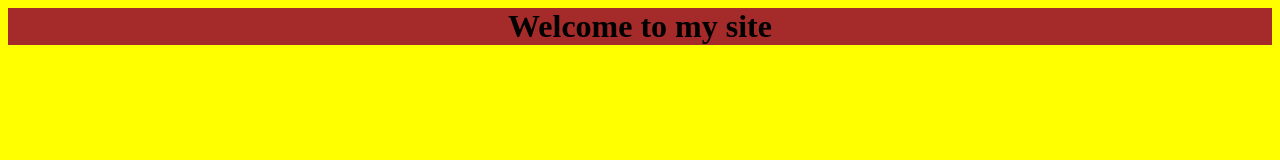
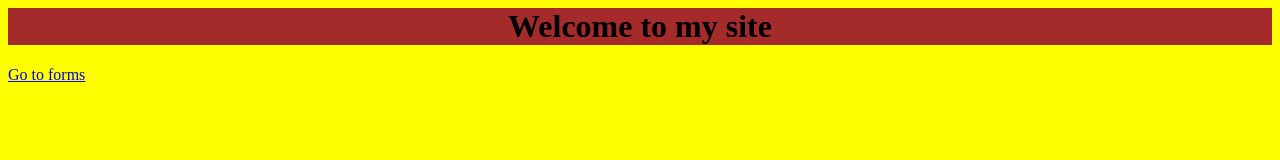
Before and after one commit to mrinal-github2021/shaswot2023, a plain HTML site: page index.html in a window 1280 px wide. Drawn offline with Linux system fonts and the light colour scheme.

Commit message:
Update index.html

```diff
--- a/index.html
+++ b/index.html
@@ -2,5 +2,6 @@
   <head></head>
   <body style="background-color:yellow">
     <h1 style="background-color:brown" align="center">Welcome to my site</h1>
+    <a href="form.html">Go to forms</a>
   </body>
 </html>
```
